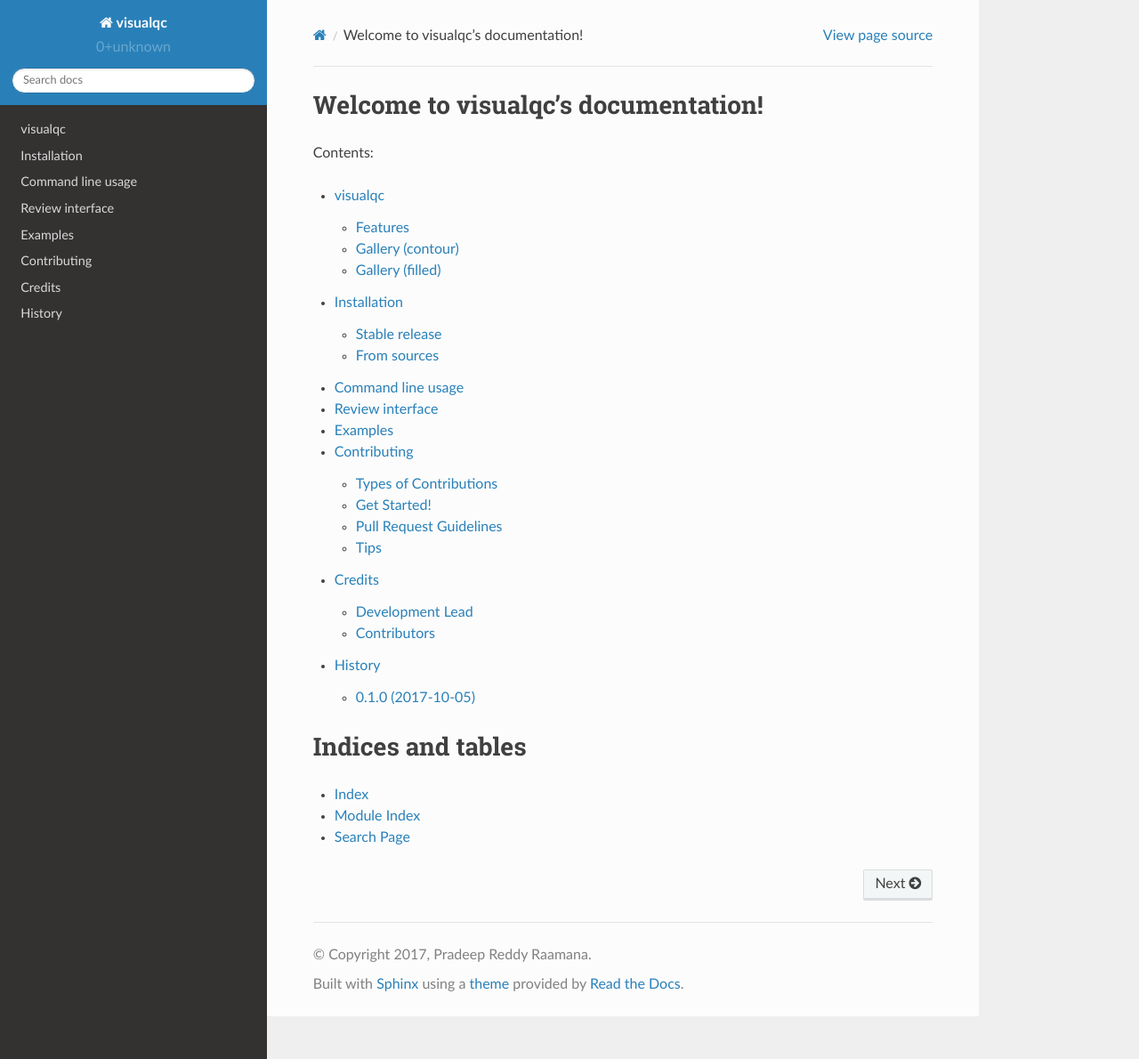
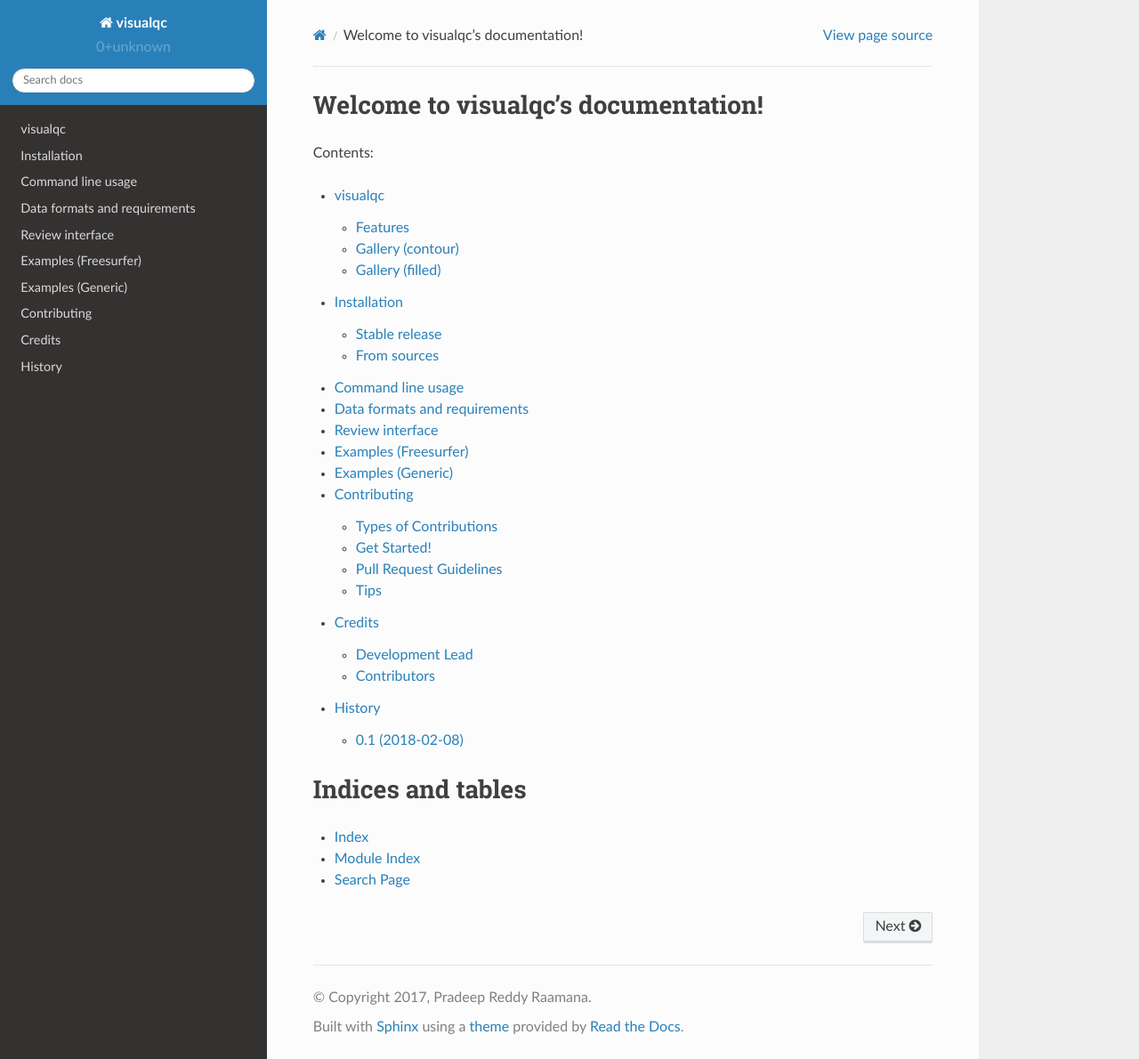
Before and after one commit to raamana/visualqc, a Sphinx documentation site: the page built from docs/index.rst, in a window 1280 px wide and 1190 px high. Shown: the whole window at 89% size. Built offline with Sphinx 7.4.7 and the Read the Docs theme 2.0.0, drawn with Linux system fonts in a browser that asks for light colours.

Commit message:
updating docs with examples and list of accepted file formats

```diff
--- a/HISTORY.rst
+++ b/HISTORY.rst
@@ -2,7 +2,7 @@
 History
 =======
 
-0.1.0 (2017-10-05)
+0.1 (2018-02-08)
 ------------------
 
-* First release on PyPI.
+* Early access release on PyPI/github.
--- a/docs/examples.rst
+++ b/docs/examples.rst
@@ -1,5 +1,5 @@
-Examples
---------
+Examples (Freesurfer)
+----------------------
 
 A rough example of usage can be:
 
--- a/docs/index.rst
+++ b/docs/index.rst
@@ -9,8 +9,10 @@
    readme
    installation
    usage
+   file_formats
    how_to
    examples
+   examples_generic
    contributing
    authors
    history
--- a/docs/usage.rst
+++ b/docs/usage.rst
@@ -11,8 +11,6 @@
 
 Those options are also shown below (may not always show up due to problems with software for auto generation of docs). Check the bottom of this page for examples.
 
-If you don't see the command line options listed below, go to :doc:`usage_manual` page.
-
 .. argparse::
    :module: visualqc.vqc
    :func: get_parser
@@ -20,7 +18,5 @@
    :nodefault:
    :nodefaultconst:
 
-If you don't see any command line usage info shown above, go to :doc:`usage_manual` page.
-
 
 Examples showing the usage of ``visualqc`` can be found at :doc:`examples`.
```
Also changed, not shown: docs/examples_generic.rst (added, +18 -0 lines), docs/file_formats.rst (added, +24 -0 lines).
